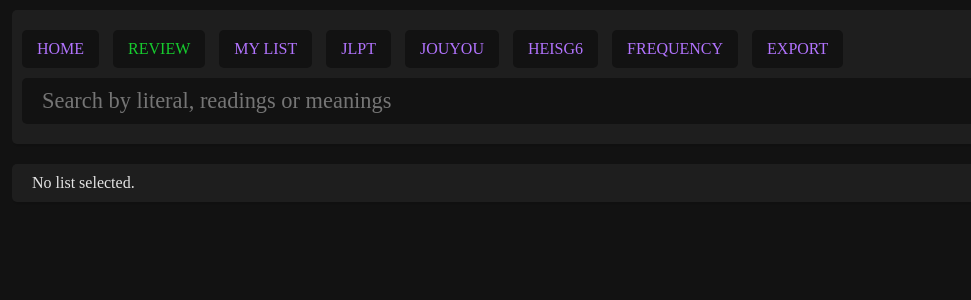
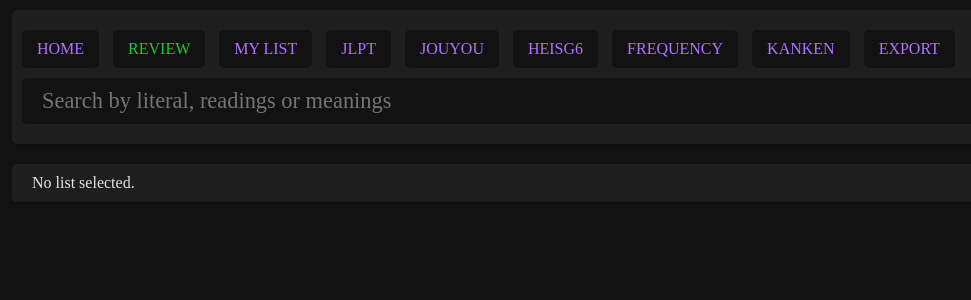
Before and after one commit to andres-foo/kanji-web-app, a PHP site: page /list.php in a window 1280 px wide. Shown: the top 300 px of the page, without its empty margins (28-999 px from the left). Run offline with PHP 8.4, Linux system fonts and the light colour scheme; some web fonts are replaced.

Commit message:
Added kanken levels but several kanjis are missing from level pre1 and level 1 which I'll add later

```diff
--- a/pages/list.php
+++ b/pages/list.php
@@ -49,6 +49,23 @@ function text_grade($PDO, $grade) {
     $text .= loop_entries($entries);
     return $text;
 }
+
+function text_kanken($PDO, $grade) {
+    $sql = "SELECT kanjis.literal, kanjis_study.added FROM kanjis LEFT JOIN kanjis_study ON kanjis.literal = kanjis_study.literal WHERE kanjis.kanken = ?";
+    $stmt = $PDO->prepare($sql);
+    $result = $stmt->execute([$grade]);
+    $entries = $stmt->fetchAll();
+    if($grade == 1.5) {
+        $text = '<div class="title">KANKEN LEVEL PRE 1 ('.count($entries).' characters):</div>';
+    } elseif($grade == 2.5) {
+        $text = '<div class="title">KANKEN LEVEL PRE 2 ('.count($entries).' characters):</div>';
+    } else {
+        $text = '<div class="title">KANKEN LEVEL '.$grade.' ('.count($entries).' characters):</div>';
+    }
+    $text .= loop_entries($entries);
+    return $text;
+}
+
 ?>
 
 
@@ -100,6 +117,21 @@ function text_grade($PDO, $grade) {
         <div class="title">BY FREQUENCY (<?php echo count($entries); ?> characters):</div>
         <?php echo loop_entries($entries); ?>
 
+    <?php elseif($_GET['list'] == 'kanken'): ?>
+        <?php
+            echo text_kanken($myPDO, 10);
+            echo text_kanken($myPDO, 9);
+            echo text_kanken($myPDO, 8);
+            echo text_kanken($myPDO, 7);
+            echo text_kanken($myPDO, 6);
+            echo text_kanken($myPDO, 5);
+            echo text_kanken($myPDO, 4);
+            echo text_kanken($myPDO, 3);
+            echo text_kanken($myPDO, 2.5);
+            echo text_kanken($myPDO, 2);
+            echo text_kanken($myPDO, 1.5);
+            echo text_kanken($myPDO, 1);
+        ?>
 
     <?php else: ?>
             No such list.
--- a/parts/header.php
+++ b/parts/header.php
@@ -28,6 +28,7 @@ session_start();
             <a href="list.php?list=jouyou"<?php if(isset($_GET['list']) && $_GET['list'] == 'jouyou') echo ' class="selected"';?>>JOUYOU</a>
             <a href="list.php?list=heisg6"<?php if(isset($_GET['list']) && $_GET['list'] == 'heisg6') echo ' class="selected"';?>>HEISG6</a>
             <a href="list.php?list=frequency"<?php if(isset($_GET['list']) && $_GET['list'] == 'frequency') echo ' class="selected"';?>>FREQUENCY</a>
+            <a href="list.php?list=kanken"<?php if(isset($_GET['list']) && $_GET['list'] == 'kanken') echo ' class="selected"';?>>KANKEN</a>
             <a href="../actions/export.php">EXPORT</a>
         </div>
         <div class="header-form">
```
Also changed, not shown: data/kanjis.db.
